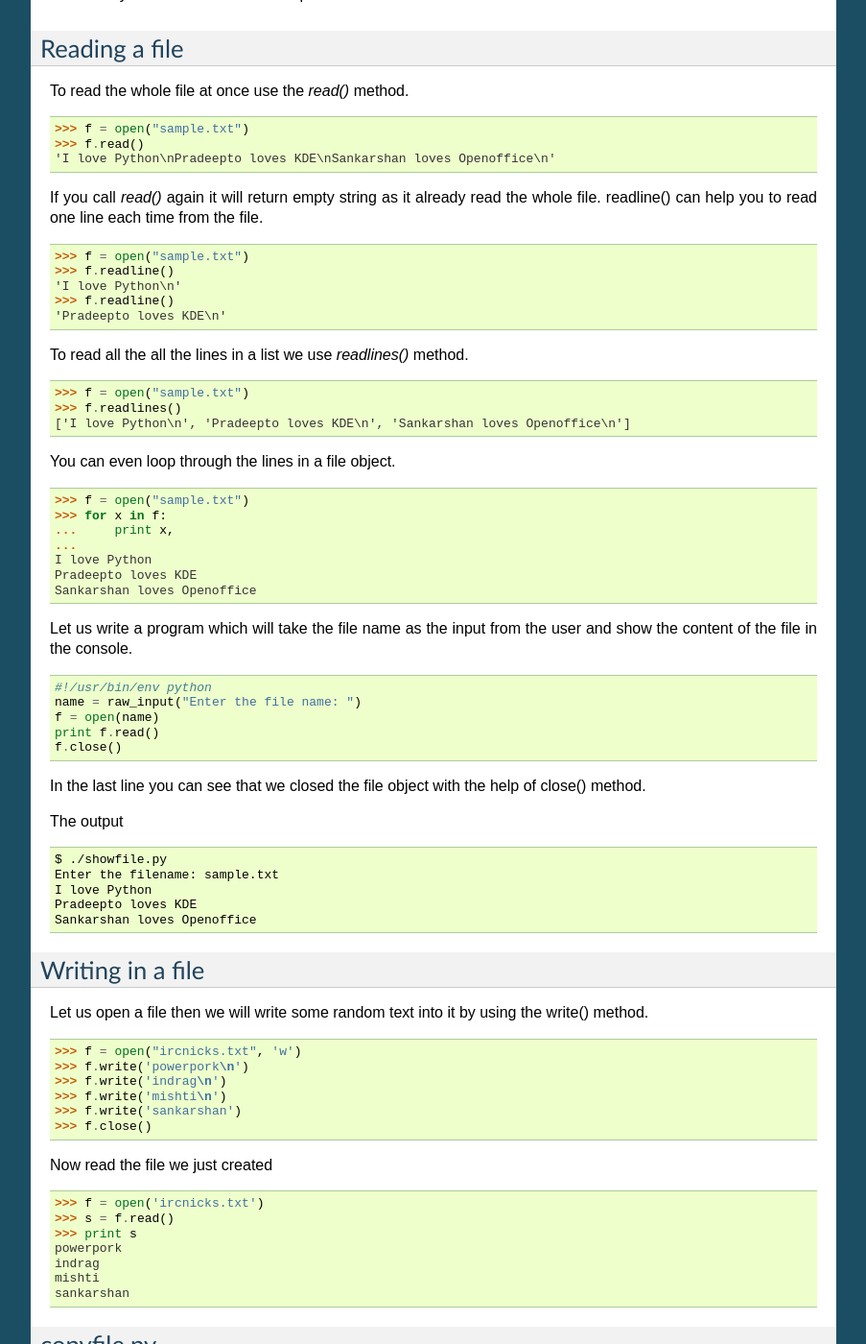
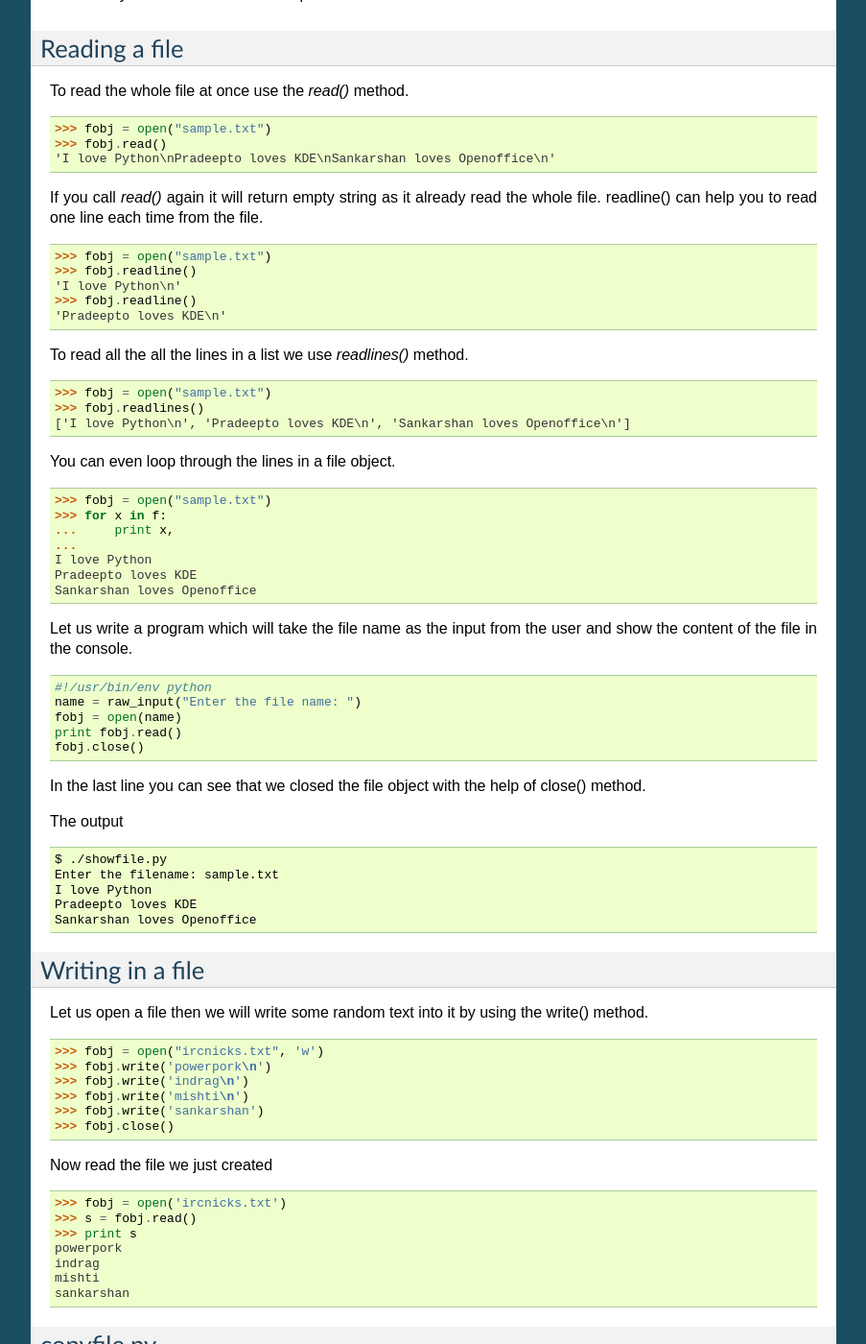
Before and after one commit to kushaldas/pym, a Sphinx documentation site: the page built from docs/file.rst, in a window 1280 px wide and 1400 px high, scrolled down 828 px. Shown: the whole window at 96% size, without its empty margins (198-1101 px from the left). Built offline with Sphinx 7.4.7, drawn with Linux system fonts in a browser that asks for light colours; formulas are drawn with MathJax 3; some of the changed text lies outside the part shown.

Commit message:
Updates variable name to fobj from just f.

```diff
--- a/docs/file.rst
+++ b/docs/file.rst
@@ -21,8 +21,8 @@ The default mode is read only, ie if you do not provide any mode it will open th
 
 ::
 
-    >>> f = open("love.txt")
-    >>> f
+    >>> fobj = open("love.txt")
+    >>> fobj
     <open file 'love.txt', mode 'r' at 0xb7f2d968>
 
 Closing a file
@@ -32,10 +32,10 @@ After opening a file one should always close the opened file. We use method *clo
 
 ::
 
-    >>> f = open("love.txt")
-    >>> f
+    >>> fobj = open("love.txt")
+    >>> fobj
     <open file 'love.txt', mode 'r' at 0xb7f2d968>
-    >>> f.close()
+    >>> fobj.close()
 
 .. important:: Important
    ---------
@@ -52,33 +52,33 @@ To read the whole file at once use the *read()* method.
 
 ::
 
-    >>> f = open("sample.txt")
-    >>> f.read()
+    >>> fobj = open("sample.txt")
+    >>> fobj.read()
     'I love Python\nPradeepto loves KDE\nSankarshan loves Openoffice\n'
 
 If you call *read()* again it will return empty string as it already read the whole file. readline() can help you to read one line each time from the file.
 
 ::
 
-    >>> f = open("sample.txt")
-    >>> f.readline()
+    >>> fobj = open("sample.txt")
+    >>> fobj.readline()
     'I love Python\n'
-    >>> f.readline()
+    >>> fobj.readline()
     'Pradeepto loves KDE\n'
 
 To read all the all the lines in a list we use *readlines()* method.
 
 ::
 
-    >>> f = open("sample.txt")
-    >>> f.readlines()
+    >>> fobj = open("sample.txt")
+    >>> fobj.readlines()
     ['I love Python\n', 'Pradeepto loves KDE\n', 'Sankarshan loves Openoffice\n']
 
 You can even loop through the lines in a file object.
 
 ::
 
-    >>> f = open("sample.txt")
+    >>> fobj = open("sample.txt")
     >>> for x in f:
     ...     print x,
     ...
@@ -92,9 +92,9 @@ Let us write a program which will take the file name as the input from the user
 
     #!/usr/bin/env python
     name = raw_input("Enter the file name: ")
-    f = open(name)
-    print f.read()
-    f.close()
+    fobj = open(name)
+    print fobj.read()
+    fobj.close()
 
 In the last line you can see that we closed the file object with the help of close() method.
 
@@ -115,19 +115,19 @@ Let us open a file then we will write some random text into it by using the writ
 
 ::
 
-    >>> f = open("ircnicks.txt", 'w')
-    >>> f.write('powerpork\n')
-    >>> f.write('indrag\n')
-    >>> f.write('mishti\n')
-    >>> f.write('sankarshan')
-    >>> f.close()
+    >>> fobj = open("ircnicks.txt", 'w')
+    >>> fobj.write('powerpork\n')
+    >>> fobj.write('indrag\n')
+    >>> fobj.write('mishti\n')
+    >>> fobj.write('sankarshan')
+    >>> fobj.close()
 
 Now read the file we just created
 
 ::
 
-    >>> f = open('ircnicks.txt')
-    >>> s = f.read()
+    >>> fobj = open('ircnicks.txt')
+    >>> s = fobj.read()
     >>> print s
     powerpork
     indrag
@@ -202,19 +202,19 @@ Let us see one example
 
 ::
 
-    >>> f = open('/tmp/tempfile', 'w')
-    >>> f.write('0123456789abcdef')
-    >>> f.close()
-    >>> f = open('/tmp/tempfile')
-    >>> f.tell()    #tell us the offset position
+    >>> fobj = open('/tmp/tempfile', 'w')
+    >>> fobj.write('0123456789abcdef')
+    >>> fobj.close()
+    >>> fobj = open('/tmp/tempfile')
+    >>> fobj.tell()    #tell us the offset position
     0L
-    >>> f.seek(5) # Goto 5th byte
-    >>> f.tell()
+    >>> fobj.seek(5) # Goto 5th byte
+    >>> fobj.tell()
     5L
-    >>> f.read(1) #Read 1 byte
+    >>> fobj.read(1) #Read 1 byte
     '5'
-    >>> f.seek(-3, 2) # goto 3rd byte from the end
-    >>> f.read() #Read till the end of the file
+    >>> fobj.seek(-3, 2) # goto 3rd byte from the end
+    >>> fobj.read() #Read till the end of the file
     'def'
 
 Count spaces, tabs and new lines in a file
```
